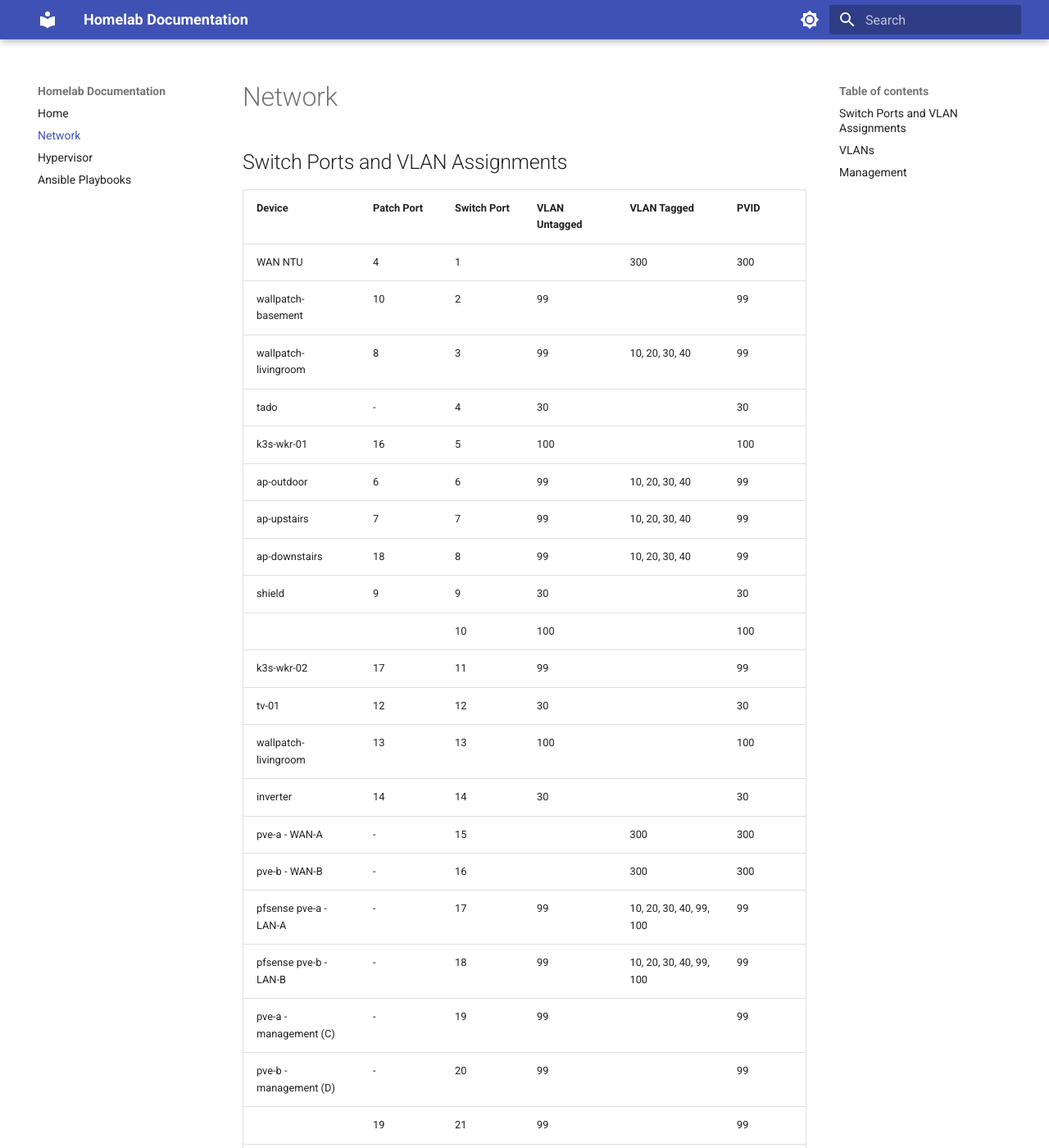
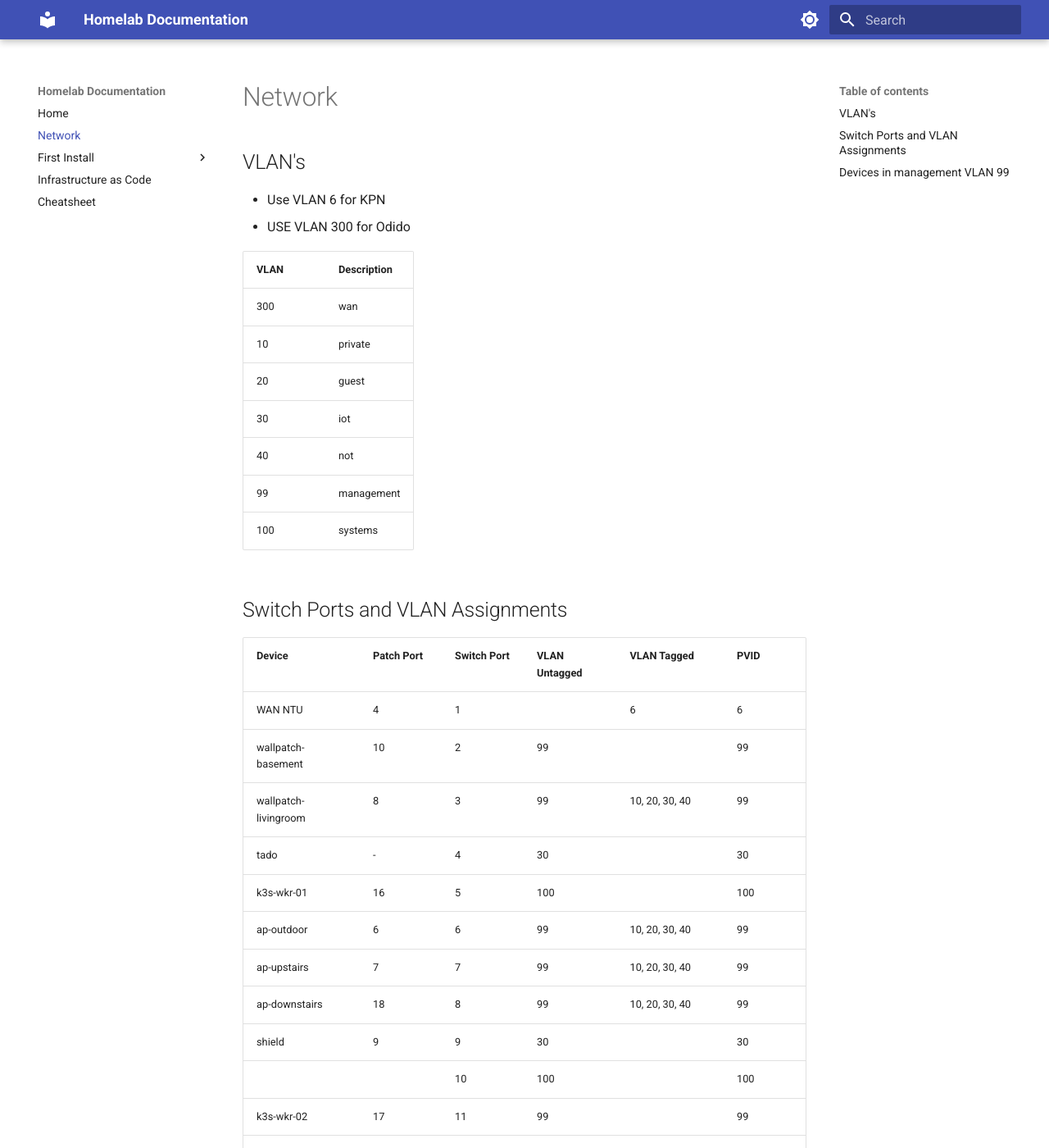
Before and after one commit to x-real-ip/documentation, an MkDocs documentation site: the page built from docs/network.md, in a window 1280 px wide and 1400 px high. Shown: the whole window at 82% size. Built offline with MkDocs 1.6.1 and Material for MkDocs 9.7.7, drawn with Linux system fonts in a browser that asks for light colours; some of the changed text lies outside the part shown.

Commit message:
Add more docs

```diff
--- a/docs/network.md
+++ b/docs/network.md
@@ -1,60 +1,59 @@
+## VLAN's
+
+- Use VLAN 6 for KPN
+- USE VLAN 300 for Odido
+
+| VLAN | Description |
+| ---- | ----------- |
+| 300  | wan         |
+| 10   | private     |
+| 20   | guest       |
+| 30   | iot         |
+| 40   | not         |
+| 99   | management  |
+| 100  | systems     |
+
 ## Switch Ports and VLAN Assignments
 
-| Device                  | Patch Port | Switch Port | VLAN Untagged | VLAN Tagged                  | PVID |
-|--------------------------|------------|-------------|---------------|------------------------------|------|
-| WAN NTU                 | 4          | 1           |               | 300                          | 300  |
-| wallpatch-basement      | 10         | 2           | 99            |                              | 99   |
-| wallpatch-livingroom    | 8          | 3           | 99            | 10, 20, 30, 40               | 99   |
-| tado                    | -          | 4           | 30            |                              | 30   |
-| k3s-wkr-01              | 16         | 5           | 100           |                              | 100  |
-| ap-outdoor              | 6          | 6           | 99            | 10, 20, 30, 40               | 99   |
-| ap-upstairs             | 7          | 7           | 99            | 10, 20, 30, 40               | 99   |
-| ap-downstairs           | 18         | 8           | 99            | 10, 20, 30, 40               | 99   |
-| shield                  | 9          | 9           | 30            |                              | 30   |
-|                          |            | 10          | 100           |                              | 100  |
-| k3s-wkr-02              | 17         | 11          | 99            |                              | 99   |
-| tv-01                   | 12         | 12          | 30            |                              | 30   |
-| wallpatch-livingroom    | 13         | 13          | 100           |                              | 100  |
-| inverter                | 14         | 14          | 30            |                              | 30   |
-| pve-a - WAN-A           | -          | 15          |               | 300                          | 300  |
-| pve-b - WAN-B           | -          | 16          |               | 300                          | 300  |
-| pfsense pve-a - LAN-A   | -          | 17          | 99            | 10, 20, 30, 40, 99, 100      | 99   |
-| pfsense pve-b - LAN-B   | -          | 18          | 99            | 10, 20, 30, 40, 99, 100      | 99   |
-| pve-a - management (C)  | -          | 19          | 99            |                              | 99   |
-| pve-b - management (D)  | -          | 20          | 99            |                              | 99   |
-|                          | 19         | 21          | 99            |                              | 99   |
-|                          |            | 22          | 99            |                              | 99   |
-|                          |            | 23          | 100           |                              | 100  |
-|                          |            | 24          | 100           |                              | 100  |
-|                          |            | 25          | 99            |                              | 99   |
-|                          |            | 26          | 99            |                              | 99   |
-|                          |            | 27          | 99            |                              | 99   |
-|                          |            | 28          | 99            |                              | 99   |
+| Device                 | Patch Port | Switch Port | VLAN Untagged | VLAN Tagged             | PVID |
+| ---------------------- | ---------- | ----------- | ------------- | ----------------------- | ---- |
+| WAN NTU                | 4          | 1           |               | 6                       | 6    |
+| wallpatch-basement     | 10         | 2           | 99            |                         | 99   |
+| wallpatch-livingroom   | 8          | 3           | 99            | 10, 20, 30, 40          | 99   |
+| tado                   | -          | 4           | 30            |                         | 30   |
+| k3s-wkr-01             | 16         | 5           | 100           |                         | 100  |
+| ap-outdoor             | 6          | 6           | 99            | 10, 20, 30, 40          | 99   |
+| ap-upstairs            | 7          | 7           | 99            | 10, 20, 30, 40          | 99   |
+| ap-downstairs          | 18         | 8           | 99            | 10, 20, 30, 40          | 99   |
+| shield                 | 9          | 9           | 30            |                         | 30   |
+|                        |            | 10          | 100           |                         | 100  |
+| k3s-wkr-02             | 17         | 11          | 99            |                         | 99   |
+| tv-01                  | 12         | 12          | 30            |                         | 30   |
+| wallpatch-livingroom   | 13         | 13          | 100           |                         | 100  |
+| inverter               | 14         | 14          | 30            |                         | 30   |
+| pve-a - WAN-A          | -          | 15          |               | 300                     | 300  |
+| pve-b - WAN-B          | -          | 16          |               | 300                     | 300  |
+| opnsense pve-a - LAN-A | -          | 17          | 99            | 10, 20, 30, 40, 99, 100 | 99   |
+| opnsense pve-b - LAN-B | -          | 18          | 99            | 10, 20, 30, 40, 99, 100 | 99   |
+| pve-a - management (C) | -          | 19          | 99            |                         | 99   |
+| pve-b - management (D) | -          | 20          | 99            |                         | 99   |
+|                        | 19         | 21          | 99            |                         | 99   |
+|                        |            | 22          | 99            |                         | 99   |
+|                        |            | 23          | 100           |                         | 100  |
+|                        |            | 24          | 100           |                         | 100  |
+|                        |            | 25          | 99            |                         | 99   |
+|                        |            | 26          | 99            |                         | 99   |
+|                        |            | 27          | 99            |                         | 99   |
+|                        |            | 28          | 99            |                         | 99   |
 
----
+## Devices in management VLAN 99
 
-## VLANs
-
-| VLAN | Description  |
-|------|--------------|
-| 300  | wan          |
-| 10   | private      |
-| 20   | guest        |
-| 30   | iot          |
-| 40   | not          |
-| 99   | management   |
-| 100  | systems      |
-
----
-
-## Management
-
-| Device           | VLAN | MAC               | IP         |
-|------------------|------|-------------------|------------|
-| firewall / router| 99   |                   | 10.0.99.1  |
-| pve-a            | 99   |                   | 10.0.99.2  |
-| pve-b            | 99   |                   | 10.0.99.3  |
-| switch           | 99   |                   | 10.0.99.4  |
-| ap-upstairs      | 99   | b0:4e:26:12:35:fa | 10.0.99.31 |
-| ap-downstairs    | 99   | b0:4e:26:86:08:aa | 10.0.99.32 |
-| ap-outdoor       | 99   | 68:ff:7b:0a:40:1a | 10.0.99.33 |
+| Device            | VLAN | MAC               | IP         |
+| ----------------- | ---- | ----------------- | ---------- |
+| firewall / router | 99   |                   | 10.0.99.1  |
+| pve-a             | 99   |                   | 10.0.99.2  |
+| pve-b             | 99   |                   | 10.0.99.3  |
+| switch            | 99   |                   | 10.0.99.4  |
+| ap-upstairs       | 99   | b0:4e:26:12:35:fa | 10.0.99.31 |
+| ap-downstairs     | 99   | b0:4e:26:86:08:aa | 10.0.99.32 |
+| ap-outdoor        | 99   | 68:ff:7b:0a:40:1a | 10.0.99.33 |
--- a/mkdocs.yml
+++ b/mkdocs.yml
@@ -3,8 +3,13 @@ site_url: https://x-real-ip.github.io/documentation
 nav:
   - Home: index.md
   - Network: network.md
-  - Hypervisor: hypervisor.md
-  - Ansible Playbooks: ansible-playbooks.md
+  - First Install:
+      - desktop.md
+      - hypervisor.md
+      - kubernetes.md
+      - odroid.md
+  - Infrastructure as Code: infrastructure-as-code.md
+  - Cheatsheet: cheatsheet.md
 theme:
   name: material
   features:
@@ -29,5 +34,9 @@ markdown_extensions:
   - pymdownx.snippets
   - pymdownx.superfences
   - tables
+  - admonition
   - pymdownx.tabbed:
       alternate_style: true
+  - def_list
+  - pymdownx.tasklist:
+      custom_checkbox: true
```
Also changed, not shown: docs/ansible-playbooks.md (deleted, +0 -22 lines), docs/cheatsheet.md (added, +236 -0 lines), docs/desktop.md (added, +70 -0 lines), docs/infrastructure-as-code.md (added, +62 -0 lines), docs/kubernetes.md (added, +47 -0 lines), docs/odroid.md (added, +6 -0 lines).
